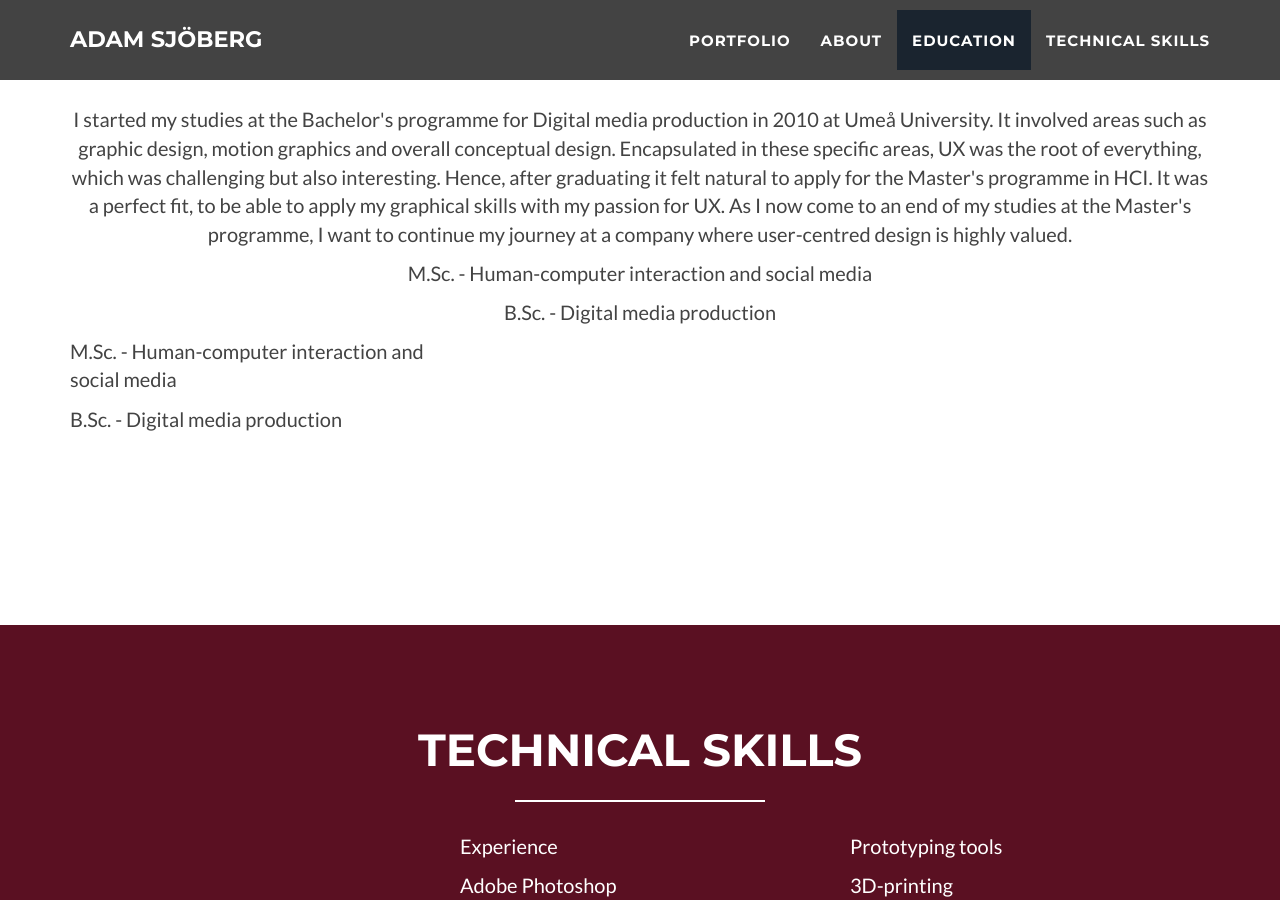
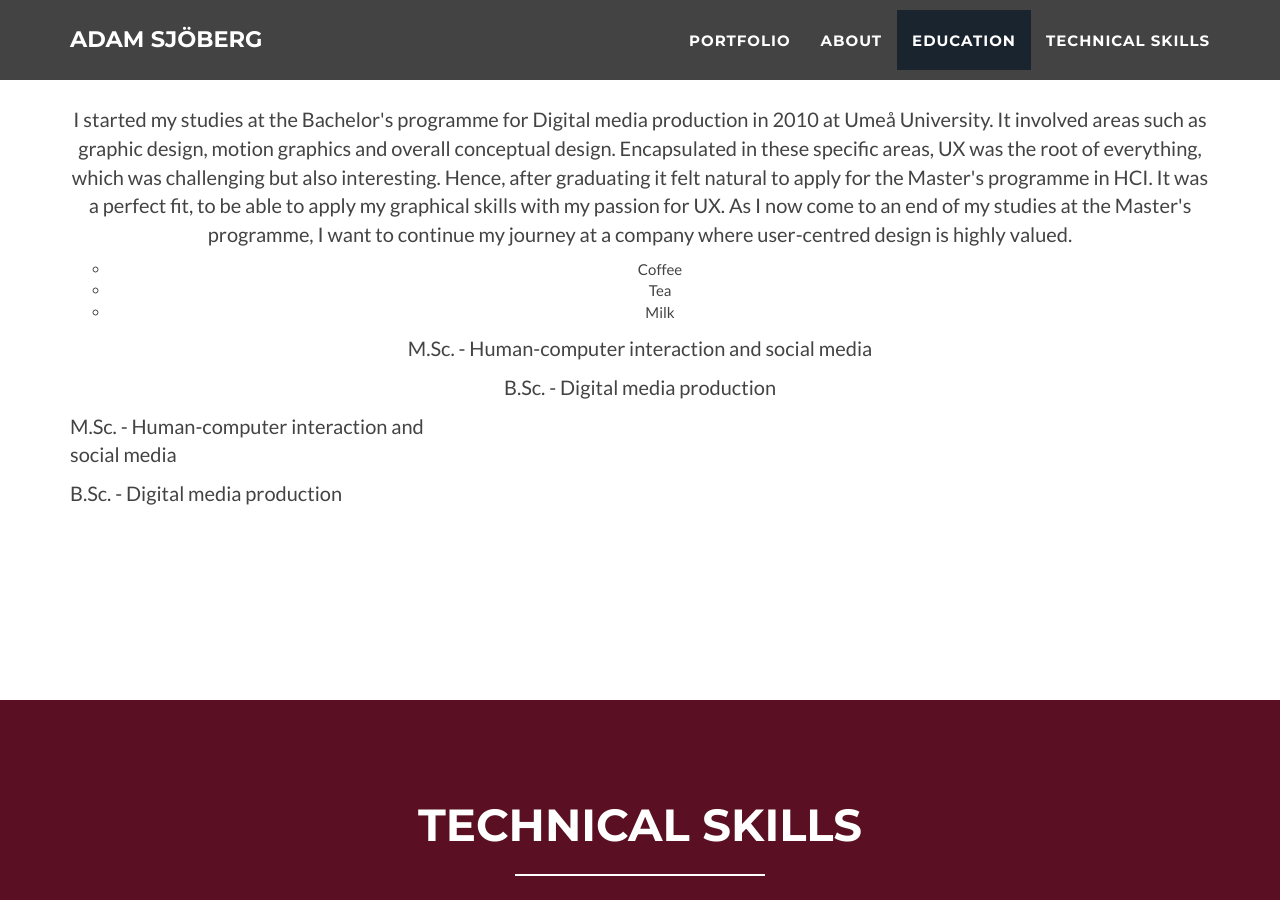
Before and after one commit to Adamsjoberg/Adamsjoberg.github.io, a Jekyll site: the page built from index.html, in a window 1280 px wide and 900 px high, scrolled down 2478 px. Built offline with Jekyll 4.4.1, drawn with Linux system fonts in a browser that asks for light colours.

Commit message:
circles text

```diff
--- a/_includes/education.html
+++ b/_includes/education.html
@@ -16,6 +16,11 @@
                     It was a perfect fit, to be able to apply my graphical skills with my passion for UX.
                     As I now come to an end of my studies at the Master's programme, I want to continue my journey at a company
                     where user-centred design is highly valued.</p>
+                    <ul style="list-style-type:circle">
+                        <li>Coffee</li>
+                        <li>Tea</li>
+                        <li>Milk</li>
+                    </ul>
                     <p>M.Sc. - Human-computer interaction and social media</p>
                     <p>B.Sc. - Digital media production</p>
                 </div>
```
